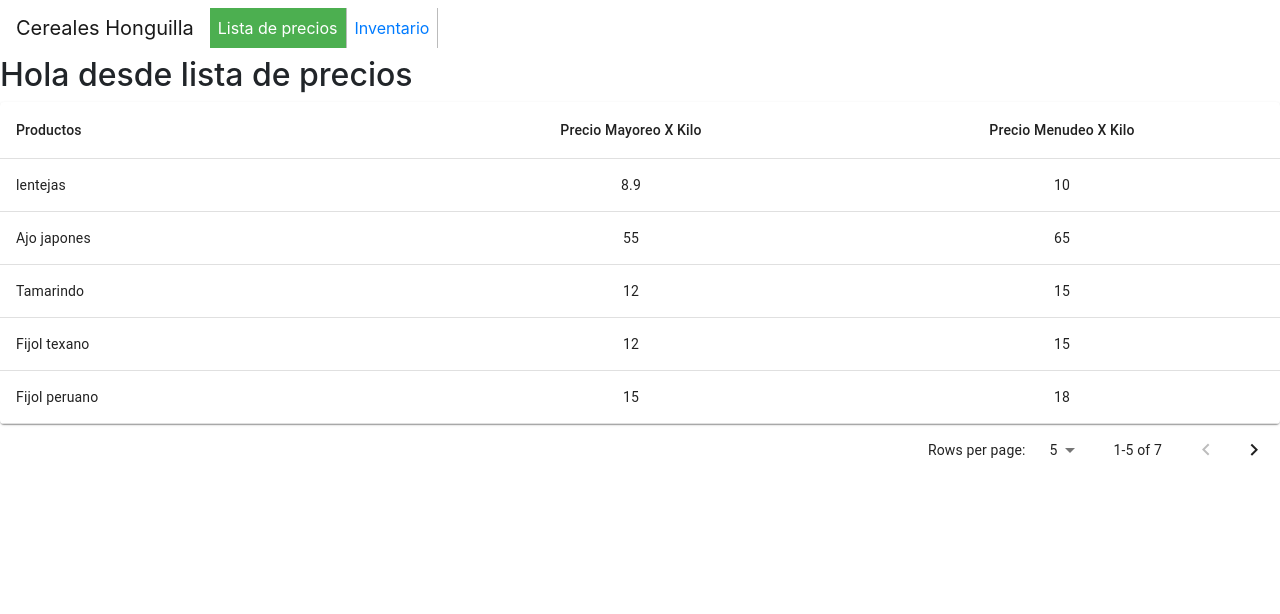
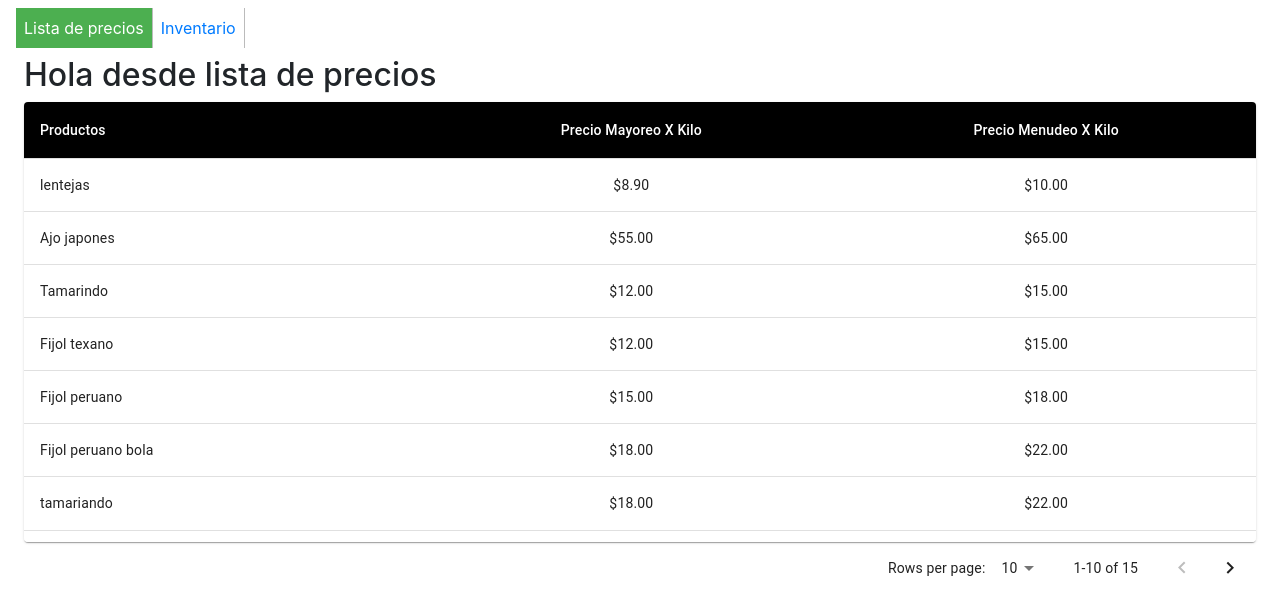
Before and after one commit to armanddevelop/tabla-react, a React (Create React App) app: page / in a window 1280 px wide. Shown: the top 614 px of the page. Built offline with nearby package versions, Linux system fonts and the light colour scheme; data requests are answered from the project's data file.

Commit message:
set format in currency values and fix header in table

```diff
--- a/db.json
+++ b/db.json
@@ -41,6 +41,54 @@
       "name": "tamariando",
       "wholesalePrice": 18,
       "retailPrice": 22
+    },
+    {
+      "id": 8,
+      "name": "tamariando",
+      "wholesalePrice": 18,
+      "retailPrice": 22
+    },
+    {
+      "id": 9,
+      "name": "tamariando",
+      "wholesalePrice": 18,
+      "retailPrice": 22
+    },
+    {
+      "id": 10,
+      "name": "tamariando",
+      "wholesalePrice": 18,
+      "retailPrice": 22
+    },
+    {
+      "id": 11,
+      "name": "tamariando",
+      "wholesalePrice": 18,
+      "retailPrice": 22
+    },
+    {
+      "id": 12,
+      "name": "tamariando",
+      "wholesalePrice": 18,
+      "retailPrice": 22
+    },
+    {
+      "id": 13,
+      "name": "tamariando",
+      "wholesalePrice": 18,
+      "retailPrice": 22
+    },
+    {
+      "id": 14,
+      "name": "tamariando",
+      "wholesalePrice": 18,
+      "retailPrice": 22
+    },
+    {
+      "id": 15,
+      "name": "tamariando",
+      "wholesalePrice": 18,
+      "retailPrice": 22
     }
   ]
 }
--- a/package.json
+++ b/package.json
@@ -17,7 +17,7 @@
     "typeface-roboto": "0.0.75"
   },
   "scripts": {
-    "start": "react-scripts start",
+    "start": "set PORT=3006 && react-scripts start",
     "build": "react-scripts build",
     "test": "react-scripts test",
     "eject": "react-scripts eject",
--- a/src/components/NavBar.jsx
+++ b/src/components/NavBar.jsx
@@ -1,6 +1,6 @@
 import React from "react";
 import { Link, useHistory } from "react-router-dom";
-import { Nav, Navbar } from "react-bootstrap";
+import { Navbar } from "react-bootstrap";
 
 import "../styles/Generalstyles.css";
 
@@ -11,7 +11,6 @@ const NavBar = () => {
   };
   return (
     <Navbar bg="ligth" expand="lg">
-      <Navbar.Brand>Cereales Honguilla</Navbar.Brand>
       <Navbar.Toggle aria-controls="basic-navbar-nav" />
       <Navbar.Collapse id="basic-navbar-nav">
         <ul className="nav-paginator">
--- a/src/components/PriceList.jsx
+++ b/src/components/PriceList.jsx
@@ -1,5 +1,5 @@
 import React, { useState, useEffect } from "react";
-import { makeStyles } from "@material-ui/core/styles";
+import { withStyles } from "@material-ui/core/styles";
 import Table from "@material-ui/core/Table";
 import TableBody from "@material-ui/core/TableBody";
 import TableCell from "@material-ui/core/TableCell";
@@ -10,17 +10,24 @@ import TablePagination from "@material-ui/core/TablePagination";
 import Paper from "@material-ui/core/Paper";
 import Api from "../Api/GetProductsApi";
 import columns from "../config/columns/Columns";
+import Container from "@material-ui/core/Container";
+import testStyles from "../styles/stylesTable";
 
 const PriceList = () => {
-  const useStyles = makeStyles({
-    table: {
-      minWidth: 650,
-    },
-  });
-  const styleTable = useStyles();
   let [dataTable, setDataTable] = useState([]);
   let [page, setPage] = useState(0);
-  let [rowsPerPage, setRowPerPage] = useState(5);
+  let [rowsPerPage, setRowPerPage] = useState(10);
+  const StyledTableCell = withStyles((theme) => ({
+    head: {
+      backgroundColor: theme.palette.common.black,
+      color: theme.palette.common.white,
+    },
+    body: {
+      fontSize: 50,
+    },
+  }))(TableCell);
+  const classes = testStyles.importStyle().container;
+  //llena los datos desde la API
   useEffect(() => {
     Api.productsResponse().then((resp) => {
       setDataTable(resp);
@@ -37,19 +44,20 @@ const PriceList = () => {
   };
   return (
     <>
+      <Container maxWidth="lg">
         <h2>Hola desde lista de precios</h2>
-      <TableContainer component={Paper}>
-        <Table className={styleTable.table} aria-label="simple table">
+        <TableContainer component={Paper} className={classes}>
+          <Table stickyHeader aria-label="sticky table">
             <TableHead>
               <TableRow>
                 {columns.columnsPriceList.map((column) => (
-                <TableCell
+                  <StyledTableCell
                     key={column.id}
                     align={column.align}
                     style={{ minWidth: column.minWidth }}
                   >
                     {column.label}
-                </TableCell>
+                  </StyledTableCell>
                 ))}
               </TableRow>
             </TableHead>
@@ -85,6 +93,7 @@ const PriceList = () => {
           onChangePage={handleChangePage}
           onChangeRowsPerPage={handleChangeRowPerPage}
         />
+      </Container>
     </>
   );
 };
--- a/src/config/columns/Columns.js
+++ b/src/config/columns/Columns.js
@@ -5,14 +5,16 @@ export const columnsPriceList = [
     label: "Precio\u00a0Mayoreo\u00a0X\u00a0Kilo",
     minWidth: 170,
     align: "center",
-    format: (value) => value.toLocaleString("es-MX"),
+    format: (value) =>
+      "$" + value.toFixed(2).replace(/(\d)(?=(\d{3})+(?!\d))/g, "$1,"),
   },
   {
     id: "retailPrice",
     label: "Precio\u00a0Menudeo\u00a0X\u00a0Kilo",
     minWidth: 170,
     align: "center",
-    format: (value) => value.toLocaleString("es-MX"),
+    format: (value) =>
+      "$" + value.toFixed(2).replace(/(\d)(?=(\d{3})+(?!\d))/g, "$1,"),
   },
 ];
 
--- /dev/null
+++ b/src/styles/stylesTable.js
@@ -0,0 +1,12 @@
+import { makeStyles } from "@material-ui/core/styles";
+
+export const importStyle = makeStyles({
+  root: {
+    width: "100%",
+  },
+  container: {
+    maxHeight: 440,
+  },
+});
+
+export default { importStyle };
```
Lines whose indentation alone changed are shown as unchanged.
